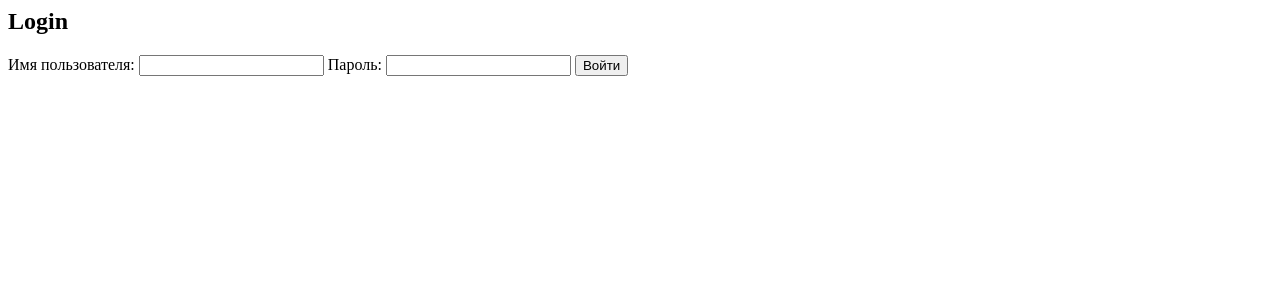
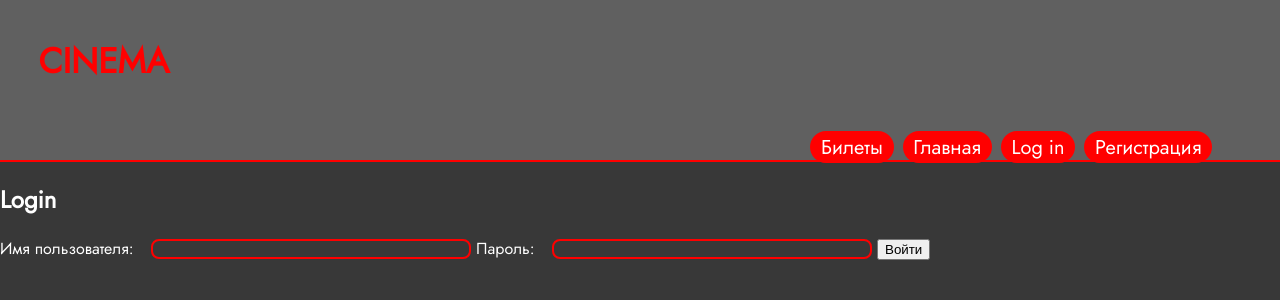
Before and after one commit to Marvelous-A/CinemaSite, a Django app: page /login/ in a window 1280 px wide. Shown: the top 300 px of the page. Run offline with Django 4.2, Linux system fonts and the light colour scheme.

Commit message:
Changes to be committed: 	modified:   card/templates/auth/login.html 	modified:   card/templates/card/base.html 	modified:   card/views.py

```diff
--- a/card/templates/auth/login.html
+++ b/card/templates/auth/login.html
@@ -1,18 +1,24 @@
+{% extends "card/base.html" %}
+
+{% block content %}
     <html>
         <head>
             <title>Login</title>
         </head>
         <body>
+            <div>
                 <h2>Login</h2>
                 <form method="post" action="{% url 'login' %}">
                     {% csrf_token %}
                     <label for="username">Имя пользователя:</label>
-    <input type="text" name="username" id="username">
+                    <input class='input' type="text" name="username" id="username">
                     <label for="password">Пароль:</label>
-    <input type="password" name="password" id="password">
+                    <input class='input' type="password" name="password" id="password">
                     <button type="submit">Войти</button>
                 </form>
+            </div>
             <!-- Дополнительные ссылки -->
             {% comment %} <p><a href="{% url 'password_reset' %}">Forgot password?</a></p> {% endcomment %}
         </body>
     </html>
+{% endblock %}
--- a/card/templates/card/base.html
+++ b/card/templates/card/base.html
@@ -11,14 +11,22 @@
 <body>
     <header id='header'>
         <h3>CINEMA</h3>
+        {% if user.is_authenticated %}
             <div id='button_base'>
                 <a id='admin' href="/admin">Admin</a>
                 <a id='tickets' href="{% url 'tickets_films' %}" >Билеты</a>
                 <a id='add_move' href="{% url 'add_move' %}" >Добавить фильм</a>
                 <a id='main_list' href="{% url 'main_list' %}" >Главная</a>
                 <a id='logout' href="{% url 'logout' %}">Log out</a>
+            </div>
+        {% else %}
+            <div id='button_base'>
+                <a id='tickets' href="{% url 'tickets_films' %}" >Билеты</a>
+                <a id='main_list' href="{% url 'main_list' %}" >Главная</a>
+                <a id='login' href="{% url 'login' %}">Log in</a>
                 <a href="{% url 'register'%}">Регистрация</a>
             </div>
+        {% endif %}
     </header>
     {% block content %}
     {% endblock %}
--- a/card/views.py
+++ b/card/views.py
@@ -18,17 +18,17 @@ def login_view(request):
     else:
         return render(request, 'auth/login.html')
 
-@login_required(login_url='login')
+# @login_required(login_url='login')
 def main_list(request):
     return render(request, 'card/main_list.html', {})
 
 
-@login_required(login_url='login')
+# @login_required(login_url='login')
 def tickets_films(request):
     films = Film.objects.all()
     return render(request, 'card/tickets_films.html', {'films': films})
 
-@login_required(login_url='login')
+# @login_required(login_url='login')
 def film_detal(request, pk):
     films = get_object_or_404(Film, pk=pk)
     cinemas_True = films.cinemas_detals.split(';')
```
Lines whose indentation alone changed are shown as unchanged.
